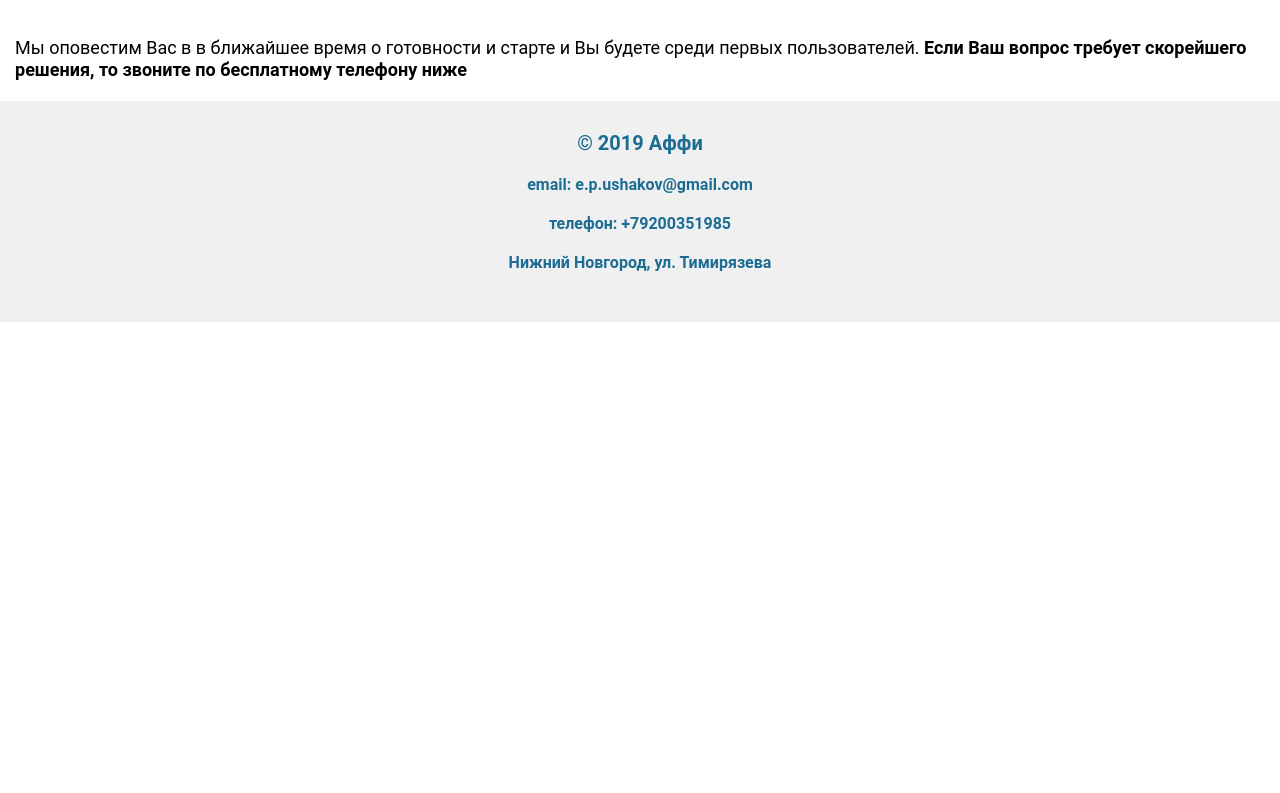
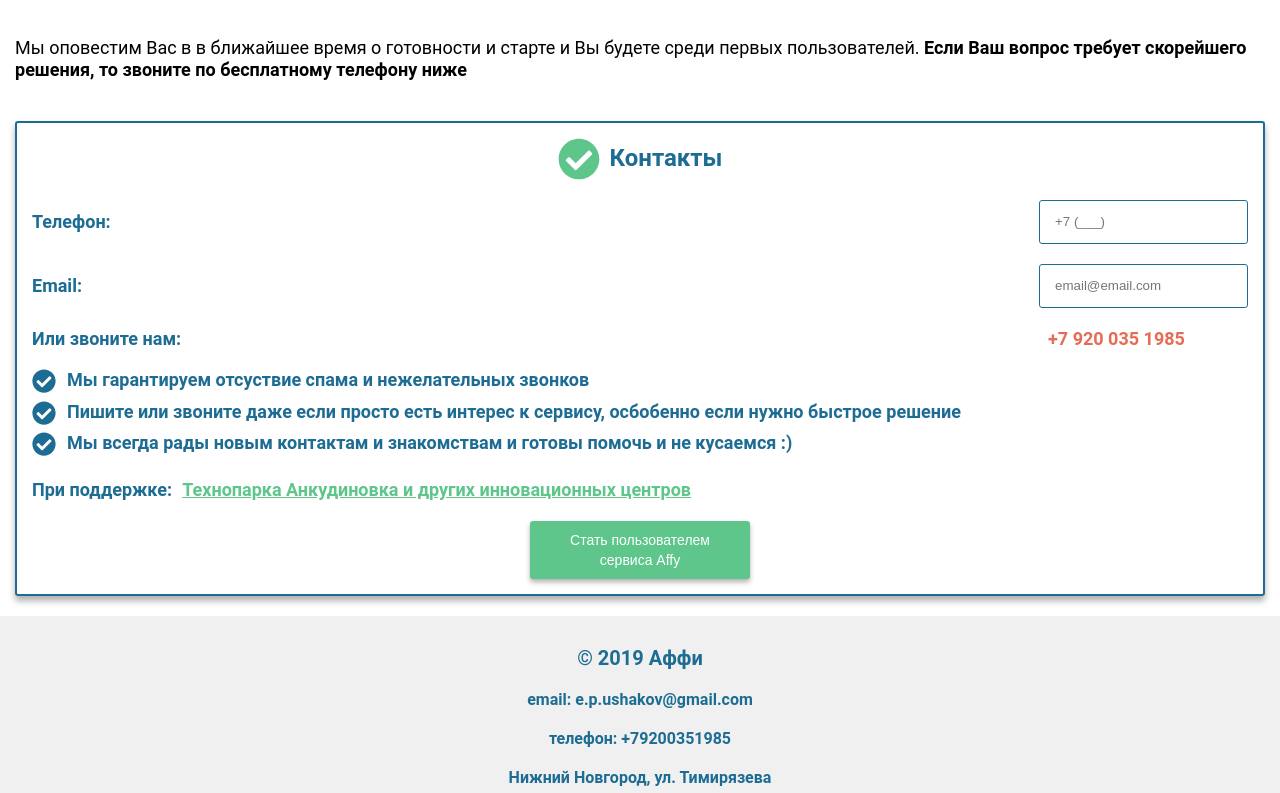
Before and after one commit to rtxrulez/gulp-amp, a website: page src/form.html in a window 1280 px wide. Shown: the part 459-1252 px from the top of the page. Before the commit the page ends 800 px from the top, so only its background shows below. Drawn offline with nearby package versions, Linux system fonts and the light colour scheme; files that its build step writes are made by us from their sources; files whose address does not match are found by name.

Commit message:
форма

```diff
--- a/src/form.html
+++ b/src/form.html
@@ -52,6 +52,50 @@
             <b>Если Ваш вопрос требует скорейшего решения, то звоните по бесплатному телефону ниже</b>
         </p>
     </section>
+    <section class="sectionForm3">
+        <form action="" class="form-contacts">
+            <h2 class="form-contacts-head">
+                <img class="d-ib" src="images/check-green.svg" alt="Контакты">
+                Контакты
+            </h2>
+            <label>
+                <span>Телефон:</span>
+                <input type="tel" class="form-control" placeholder="+7 (___)">
+            </label>
+            <label>
+                <span>Email:</span>
+                <input type="email" class="form-control" placeholder="email@email.com">
+            </label>
+            <label for="" class="call-me">
+                <span>Или звоните нам:</span>
+                <a href="tel: +7 920 035 1985" class="callme-tel">+7 920 035 1985</a>
+            </label>
+            <ul class="form-info-list">
+                <li>
+                    Мы гарантируем отсуствие спама и нежелательных звонков
+                </li>
+                <li>
+                    Пишите или звоните даже если просто есть интерес к сервису, осбобенно если нужно быстрое решение
+                </li>
+                <li>
+                    Мы всегда рады новым контактам и знакомствам и готовы помочь и не кусаемся :)
+                </li>
+            </ul>
+            <div class="support-park">
+                <span>
+                    При поддержке:
+                </span>
+                <a href="#">Технопарка Анкудиновка
+                и других инновационных центров</a>
+            </div>
+
+            <div class="text-center">
+                <button class="btn btn-success" type="submit">
+                    Стать пользователем сервиса Affy
+                </button>
+            </div>
+        </form>
+    </section>
     <footer class="footer">
         <div class="copy">© 2019 Аффи</div>
         <div class="contacts">
--- a/src/styles/blocks/btn.scss
+++ b/src/styles/blocks/btn.scss
@@ -12,6 +12,7 @@
     border-radius: $border-radius;
     user-select: none;
     text-decoration: none;
+    border: 0;
 }
 
 .btn:hover,
@@ -38,3 +39,9 @@
     color: $text-primary;
     font-weight: bold;
 }
+
+.btn-success {
+    background: $green;
+    color: white;
+    box-shadow: 0 0.2rem 0.3rem 0 rgba(0,0,0,0.3);
+}
--- a/src/styles/main.scss
+++ b/src/styles/main.scss
@@ -24,6 +24,14 @@ section {
     .btn {
         max-width: 220px;
     }
+}
+
+.form-control {
+    border: 1px solid $text-primary;
+    border-radius: $border-radius;
+    height: 44px;
+    color: $text-primary;
+    padding: 0 15px;
 }
 
 .header {
@@ -275,3 +283,82 @@ section {
         margin-top: 40px;
     }
 }
+
+.support-park {
+    display: flex;
+    align-items: flex-start;
+    margin: 15px 0 20px 0;
+
+    a {
+        color: $green;
+        display: inline-block;
+        margin-left: 10px;
+    }
+}
+
+.form-contacts-head {
+    display: flex;
+    align-items: center;
+    justify-content: center;
+    font-size: 24px;
+    text-align: center;
+    padding: 0 15px 20px 15px;
+
+    img {
+        display: inline-block;
+        margin-right: 10px;
+    }
+}
+
+.form-contacts {
+    margin: 20px 15px;
+    padding: 15px;
+    border: 2px solid $text-primary;
+    border-radius: $border-radius;
+    box-shadow: $shadow-block;
+    color: $text-primary;
+    font-weight: 700;
+
+    label {
+        font-size: 18px;
+        display: flex;
+        align-items: center;
+        justify-content: space-between;
+        margin-bottom: 20px;
+    }
+
+    .btn {
+
+    }
+}
+
+.call-me {
+    display: flex;
+    align-items: center;
+
+    a {
+        display: inline-block;
+        text-decoration: none;
+        color: $primary;
+        font-size: 18px;
+        min-width: 200px;
+    }
+}
+
+.form-info-list {
+    li {
+        position: relative;
+        padding-left: 35px;
+        padding-bottom: 10px;
+
+        &:before {
+            content: '';
+            display: inline-block;
+            position: absolute;
+            left: 0;
+            background: url($path + 'check-list.svg') no-repeat center;
+            width: 24px;
+            height: 24px;
+        }
+    }
+}
--- a/src/styles/vars.scss
+++ b/src/styles/vars.scss
@@ -7,3 +7,4 @@ $border-radius-base: 3px;
 $gray-light: #F0F0F0;
 $shadow-block: 0 0.3rem 0.4rem 0 rgba(96,96,96,0.5);
 $yellow: #F8DA69;
+$green: #5EC68B;
```
Also changed, not shown: build/form.html, build/images/check-green.svg (added), build/images/check-list.svg (added), build/styles/app.css, 1 other file.
